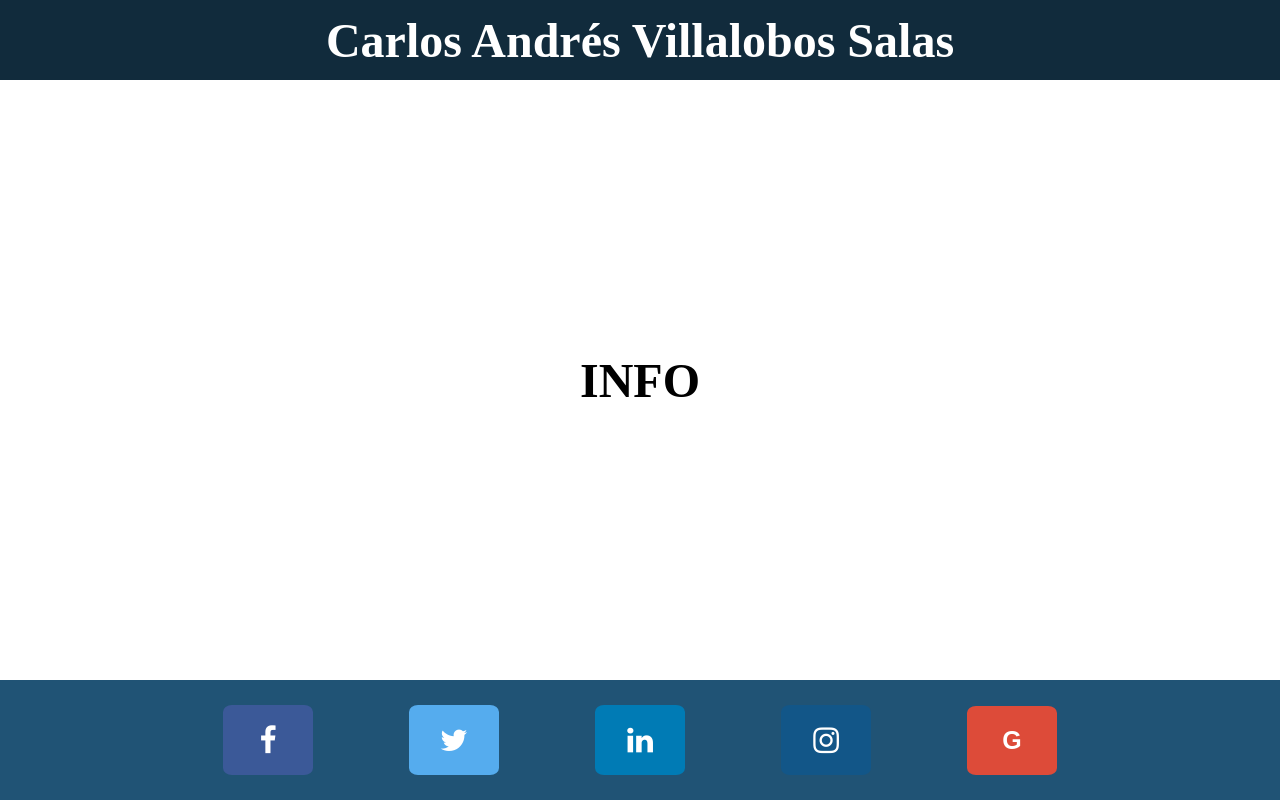
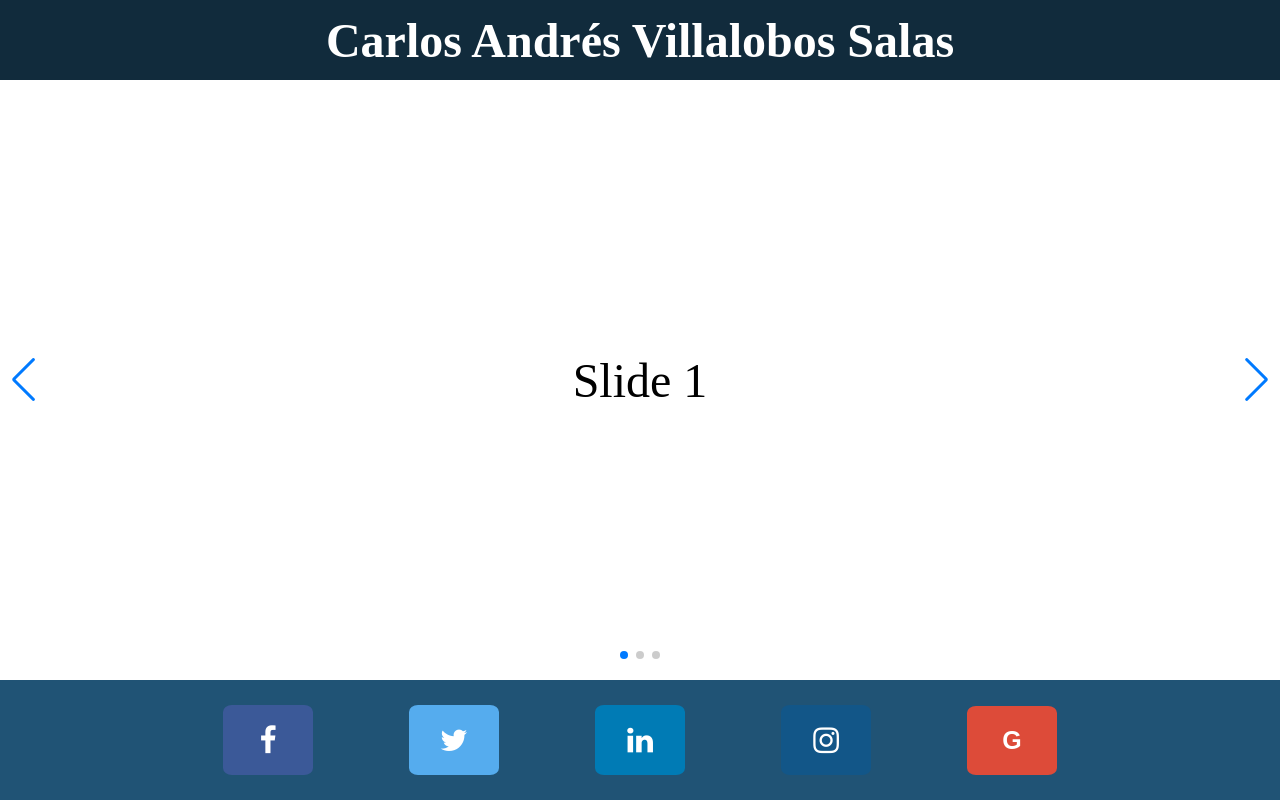
Before and after one commit to carlosvillalobossalas/personal, a React (Create React App) app: page / in a window 1280 px wide. Built offline with nearby package versions, Linux system fonts and the light colour scheme; the HTML template or start-up script is replaced by a standard one.

Commit message:
Swipper added

```diff
--- a/package.json
+++ b/package.json
@@ -10,6 +10,7 @@
         "react": "^18.1.0",
         "react-dom": "^18.1.0",
         "react-scripts": "5.0.1",
+        "swiper": "^8.1.5",
         "web-vitals": "^2.1.4"
     },
     "scripts": {
--- /dev/null
+++ b/src/components/Components.css
@@ -0,0 +1,15 @@
+.swiper-component-container{
+    align-items: center;
+    background-color: #FFFFFF;
+    display: flex;
+    flex-direction: row;
+    font-size: 3rem;
+    height: 100%;
+    justify-content: space-around;
+    width: 100%;
+}
+
+.swiper-container{
+    height: 100%;
+    width: 100%;
+}
--- a/src/components/InfoContainer.js
+++ b/src/components/InfoContainer.js
@@ -1,9 +1,10 @@
-import React from 'react'
+import React from 'react';
+import { SwiperComponent } from './Swiper';
 
 export const InfoContainer = () => {
     return (
         <div className='info-container'>
-            <strong>INFO</strong>
+            <SwiperComponent />
         </div>
     )
 }
--- /dev/null
+++ b/src/components/Slides/Slide1.js
@@ -0,0 +1,12 @@
+import React from 'react';
+import './Slides.css';
+
+export const Slide1 = () => {
+    return (
+        <div
+            className='slide-container'
+        >
+            Slide 1
+        </div>
+    )
+}
--- /dev/null
+++ b/src/components/Slides/Slide2.js
@@ -0,0 +1,8 @@
+import React from 'react';
+import './Slides.css';
+
+export const Slide2 = () => {
+    return (
+        <div className='slide-container'>Slide 2</div>
+    )
+}
--- /dev/null
+++ b/src/components/Slides/Slide3.js
@@ -0,0 +1,8 @@
+import React from 'react';
+import './Slides.css';
+
+export const Slide3 = () => {
+    return (
+        <div className='slide-container'>Slide 3</div>
+    )
+}
--- /dev/null
+++ b/src/components/Slides/Slides.css
@@ -0,0 +1,6 @@
+.slide-container{
+    height: 100%;
+    display: flex;
+    align-items: center;
+    justify-content: center;
+}
--- /dev/null
+++ b/src/components/Swiper.js
@@ -0,0 +1,41 @@
+import React from 'react';
+import { Slide1 } from './Slides/Slide1';
+import { Slide2 } from './Slides/Slide2';
+import { Slide3 } from './Slides/Slide3';
+import { Swiper, SwiperSlide } from 'swiper/react';
+import { Navigation, Pagination } from 'swiper';
+
+import './Components.css';
+import 'swiper/css';
+import "swiper/css/navigation";
+import "swiper/css/pagination";
+
+export const SwiperComponent = () => {
+    return (
+        <div className='swiper-component-container'>
+            <Swiper
+                spaceBetween={50}
+                slidesPerView={1}
+                onSlideChange={() => console.log('cambiando')}
+                onSwiper={(swiper) => console.log(swiper)}
+                className='swiper-container'
+                navigation={true}
+                loop={true}
+                pagination={{
+                    clickable: true
+                }}
+                modules={[Navigation, Pagination]}
+            >
+                <SwiperSlide>
+                    <Slide1 />
+                </SwiperSlide>
+                <SwiperSlide>
+                    <Slide2 />
+                </SwiperSlide>
+                <SwiperSlide>
+                    <Slide3 />
+                </SwiperSlide>
+            </Swiper>
+        </div>
+    )
+}
--- a/src/index.css
+++ b/src/index.css
@@ -25,13 +25,9 @@ body{
 }
 
 .info-container{
-  align-items: center;
-  background-color: #FFFFFF;
-  display: flex;
-  font-size: 3rem;
   height: 75%;
-  justify-content: center;
 }
+
 
 .footer{
   align-items: center;
```
Also changed, not shown: 1 other file (tests, documents, lock files or other folders).
